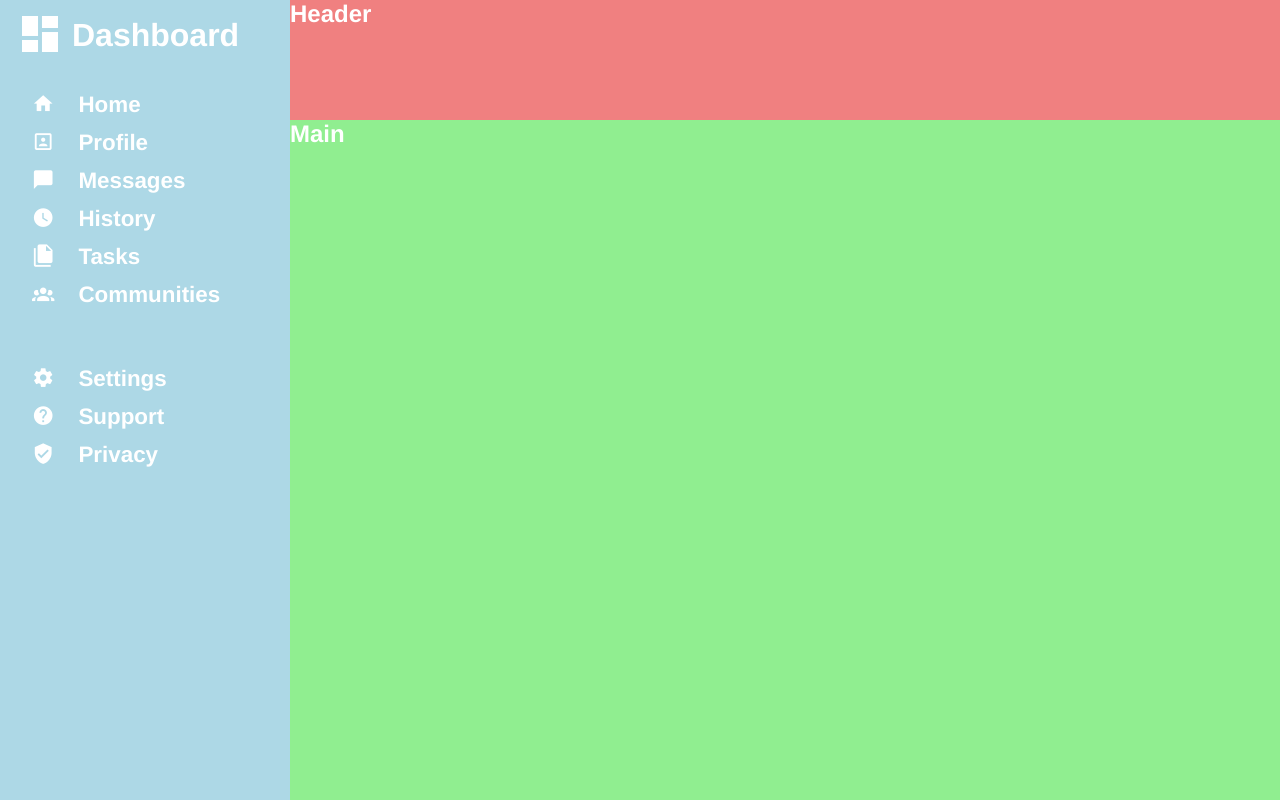
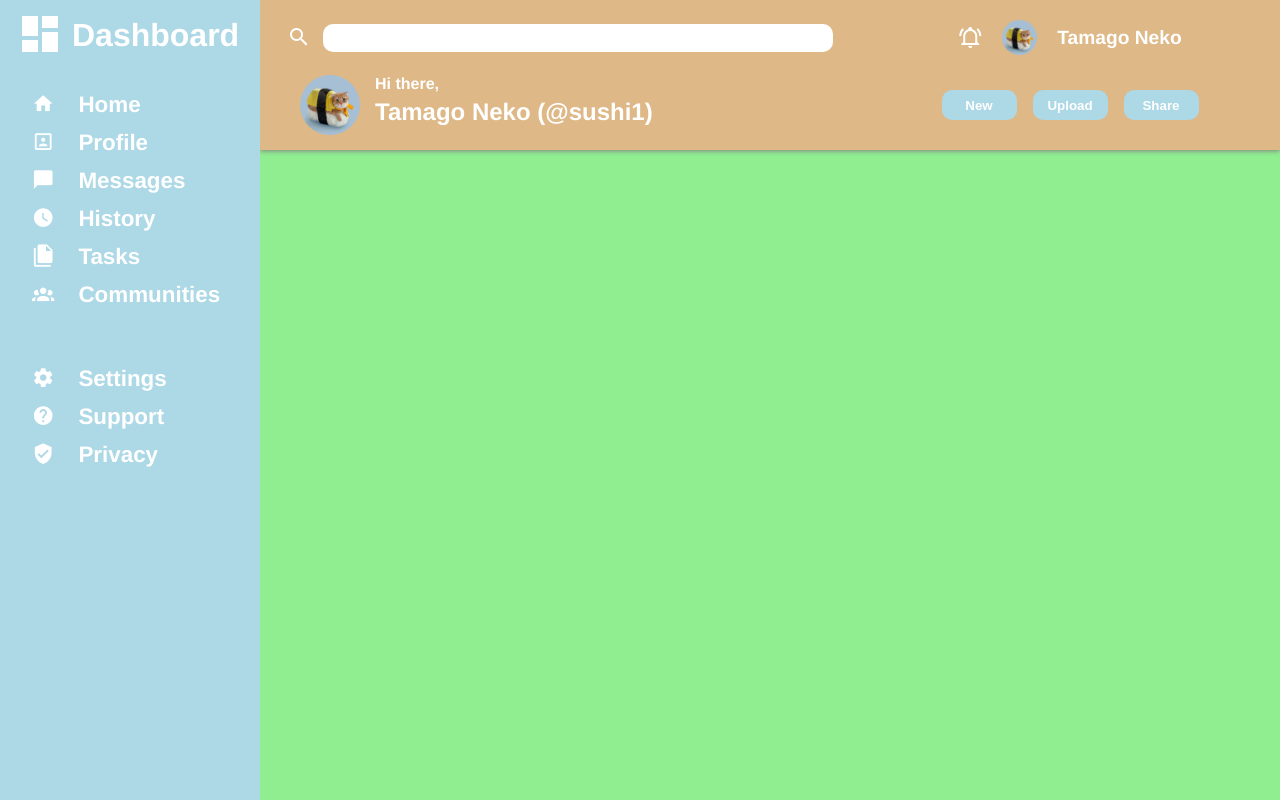
Before and after one commit to cbaronia/admin-dashboard, a plain HTML site: page index.html in a window 1280 px wide. Drawn offline with Linux system fonts and the light colour scheme.

Commit message:
Add styling to header

```diff
--- a/index.html
+++ b/index.html
@@ -30,8 +30,28 @@
                 </ul>
             </div>
         </div>
-        <div class="header">Header</div>
-        <div class="main">Main</div>
+        <div class="header">
+            <div class="search-bar">
+                <i class="mdi mdi-magnify"></i>
+                <input type="search" id="content-search" name="content-search">
+            </div>
+            <div class="toolbar">
+                <i class="mdi mdi-bell-ring-outline"></i>
+                <img class="profile-pic" src="images/profile-pic.jpeg" alt="profile picture of user">
+                <p class="username">Tamago Neko</p>
+            </div>
+            <div class="user-greeting">
+                <img class="profile-pic-big" src="images/profile-pic.jpeg" alt="profile picture of user">
+                <p class="greeting-phrase">Hi there,</p>
+                <p class="username-handle">Tamago Neko (@sushi1)</p>
+            </div>
+            <div class="action-btns">
+                <button class="btn-style">New</button>
+                <button class="btn-style">Upload</button>
+                <button class="btn-style">Share</button>
+            </div>
+        </div>
+        <div class="main"></div>
     </div>
 </body>
 </html>
--- a/styles.css
+++ b/styles.css
@@ -8,8 +8,8 @@
 
 .container {
     display: grid;
-    grid-template-columns: 290px 1fr;
-    grid-template-rows: 120px 1fr 1fr;
+    grid-template-columns: 260px 1fr;
+    grid-template-rows: 150px 1fr 1fr;
     grid-template-areas:
         "sidebar header"
         "sidebar main"
@@ -29,23 +29,24 @@
     background-color: lightblue;
     padding-left: 16px;
     padding-top: 8px;
+    z-index: 2;
 }
 
-.sidebar .sidebar-header {
+.sidebar-header {
     display: flex;
     gap: 8px;
 }
 
-.sidebar .sidebar-header i {
+.sidebar-header i {
     font-size: 3rem;
 }
 
-.sidebar .sidebar-header p {
+.sidebar-header p {
     font-size: 2rem;
     align-self: center;
 }
 
-.sidebar .sidebar-nav {
+.sidebar-nav {
     padding-left: 12px;
     display: grid;
     grid-template-rows: 25px 1fr 50px 1fr;
@@ -64,8 +65,8 @@
     grid-area: sb-n-f;
 }
 
-.sidebar .sidebar-nav
-.sidebar-nav-main, .sidebar-nav-footer {
+.sidebar-nav-main,
+.sidebar-nav-footer {
     display: flex;
     flex-direction: column;
     gap: 4px;
@@ -74,26 +75,118 @@
     text-decoration: none;
 }
 
-.sidebar .sidebar-nav
-.sidebar-nav-main a, .sidebar-nav-footer a {
+.sidebar-nav-main a,
+.sidebar-nav-footer a {
     display: flex;
     gap: 24px;
     color: white;
     text-decoration: none;
     padding: 4px;
-    margin-right: 16px;
+    margin-right: 20px;
     border-radius: 5px;
 }
 
-.sidebar .sidebar-nav
-.sidebar-nav-main a:hover, .sidebar-nav-footer a:hover {
-    background-color: rgb(58, 74, 80);
+.sidebar-nav-main a:hover,
+.sidebar-nav-footer a:hover {
+    background-color: rgb(106, 143, 155);
 }
-
 
 .header {
     grid-area: header;
-    background-color: lightcoral;
+    background-color: burlywood;
+    display: grid;
+    grid-template-columns: 600px 1fr;
+    grid-template-rows: 1fr 1fr;
+    grid-template-areas:
+        "search-bar toolbar"
+        "user-greeting actions-btns";
+    box-shadow: 0px 1px 5px gray;
+    z-index: 1;
+}
+
+.search-bar {
+    grid-area: search-bar;
+    display: flex;
+    justify-content: center;
+    align-items: center;
+    gap: 12px;
+
+}
+
+#content-search {
+    border-radius: 10px;
+    width: 85%;
+    height: 1.75rem;
+    padding: 12px;
+    border: none;
+}
+
+.toolbar {
+    grid-area: toolbar;
+    display: flex;
+    justify-content: center;
+    align-items: center;
+    gap: 20px;
+}
+
+.username {
+    font-size: 1.2rem;
+}
+
+.profile-pic {
+    --pic-dim: 35px;
+    width: var(--pic-dim);
+    height: var(--pic-dim);
+    border-radius: 30px;
+}
+
+.user-greeting {
+    grid-area: user-greeting;
+    padding-left: 40px;
+    display: grid;
+    grid-template-columns: 70px 1fr;
+    grid-template-rows: 0.33fr 1fr;
+    grid-template-areas:
+        "profile-pic-big greeting-phrase"
+        "profile-pic-big username-handle";
+    column-gap: 5px;
+    row-gap: 5px;
+}
+
+.profile-pic-big {
+    grid-area: profile-pic-big;
+    --pic-dim: 60px;
+    width: var(--pic-dim);
+    height: var(--pic-dim);
+    border-radius: 30px;
+}
+
+.greeting-phrase {
+    grid-area: greeting-phrase;
+    font-size: 1rem;
+}
+
+.username-handle {
+    grid-area: username-handle;
+}
+
+.action-btns {
+    grid-area: actions-btns;
+    display: flex;
+    justify-content: center;
+    align-items: center;
+    padding-bottom: 15px;
+    gap: 16px;
+}
+
+.btn-style {
+    font-weight: 700;
+    color: white;
+    background-color: lightblue;
+    border: none;
+    border-radius: 10px;
+    width: 75px;
+    height: 30px;
 }
 
 .main {
```
Also changed, not shown: images/profile-pic.jpeg (added).
